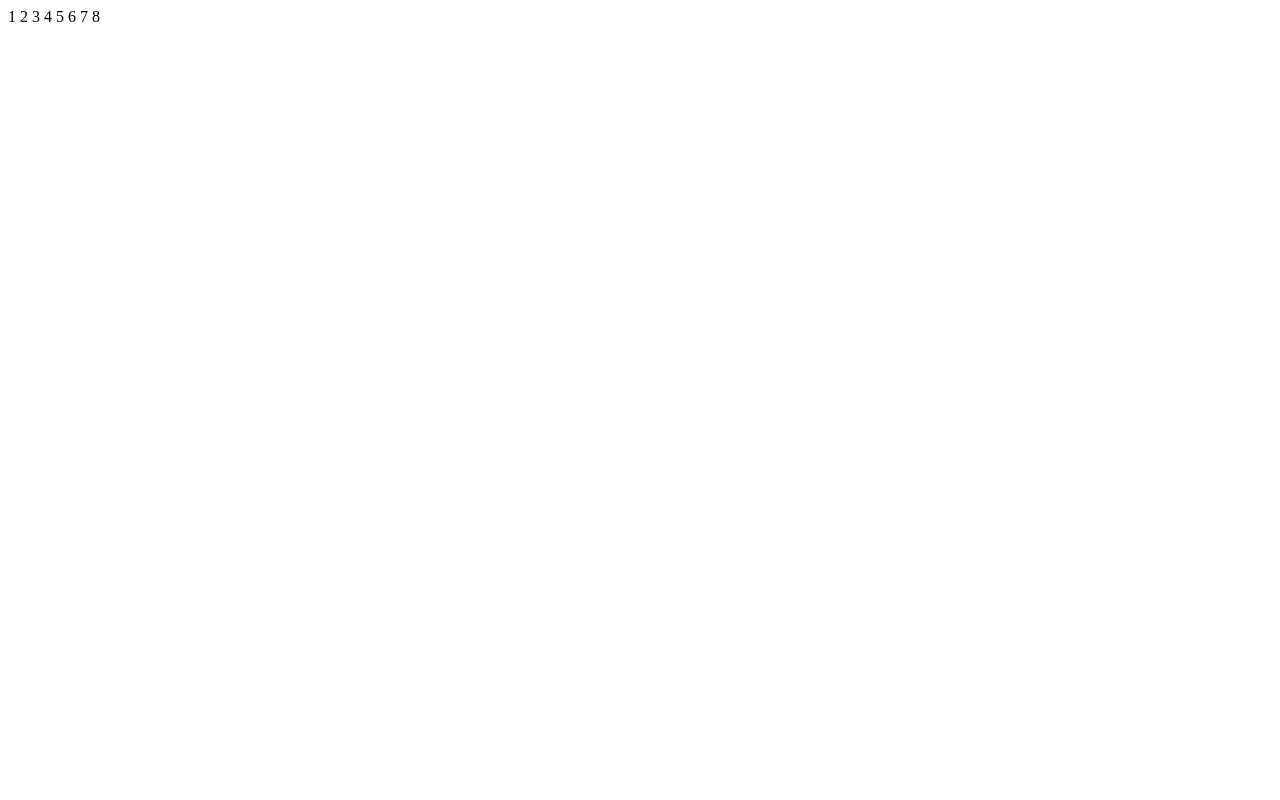
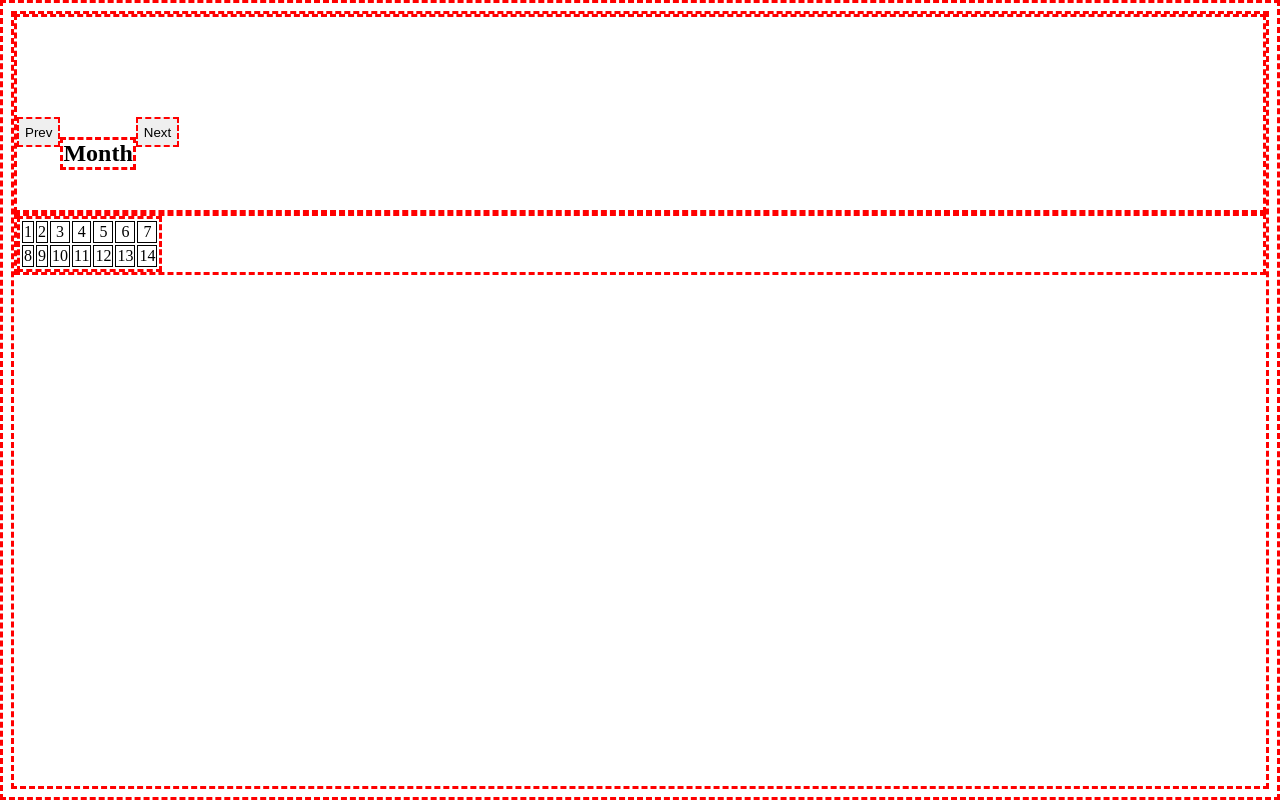
Before and after one commit to reforma/Calendar, a plain HTML site: page Layout.html in a window 1280 px wide. Drawn offline with Linux system fonts and the light colour scheme.

Commit message:
updated Layout

```diff
--- a/Layout.html
+++ b/Layout.html
@@ -1,17 +1,58 @@
+<style>
+.month{
+  display:flex;
+  padding-bottom:20px;
+  padding-top:100px;
+  margin:0px;
+}
+
+table{
+  display:flex;
+  flex-wrap: wrap;
+}
+td{
+  border-style: solid;
+  border-color: black;
+  text-align: center;
+  border-width: thin;
+}
+*{
+  border-style: dashed;
+  border-color: red;
+}
+button{
+  display:inline-block;
+  height:30px;
+}
+h2{display:inline-block;}
+</style>
 <body>
-  <thead>
-  </thead>
+  <div class='month'>
+    <button>Prev</button>
+    <h2>Month</h2>
+    <button>Next</button>
+  </div>
+<table>
   <tr>
   <td>1</td>
   <td>2</td>
   <td>3</td>
   <td>4</td>
-</tr>
-<tr>
   <td>5</td>
   <td>6</td>
   <td>7</td>
+</tr>
+<tr>
   <td>8</td>
+  <td>9</td>
+  <td>10</td>
+  <td>11</td>
+  <td>12</td>
+  <td>13</td>
+  <td>14</td>
 </tr>
+</table>
+
+
 
 </body>
```
